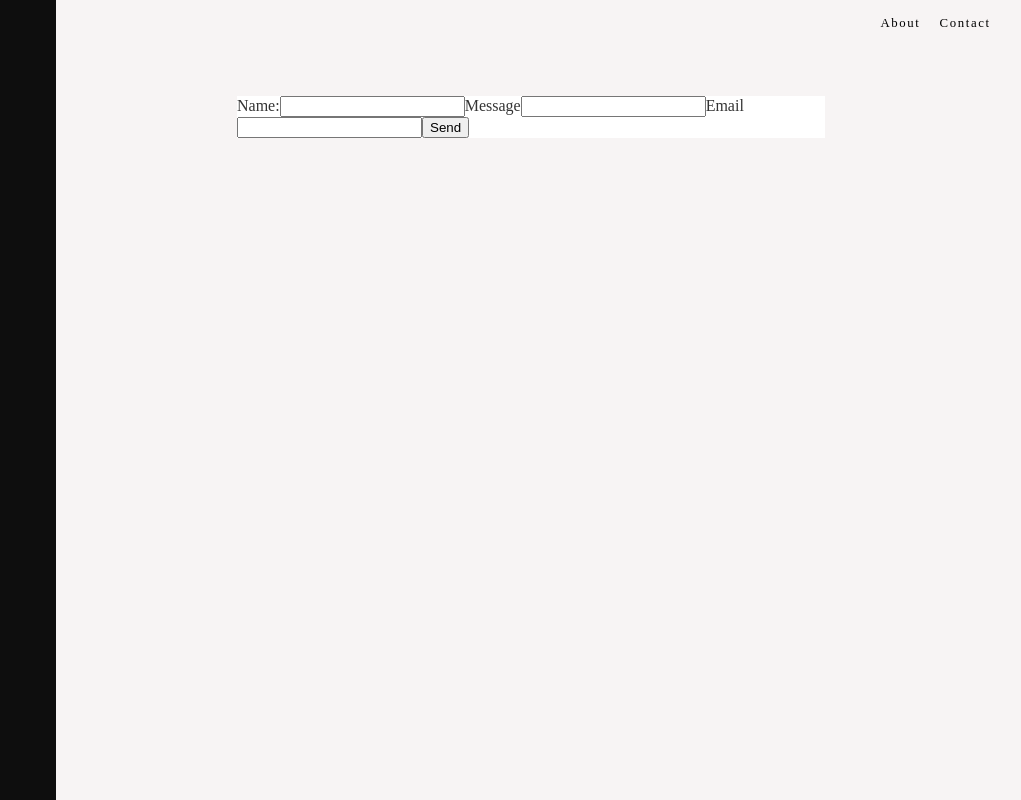
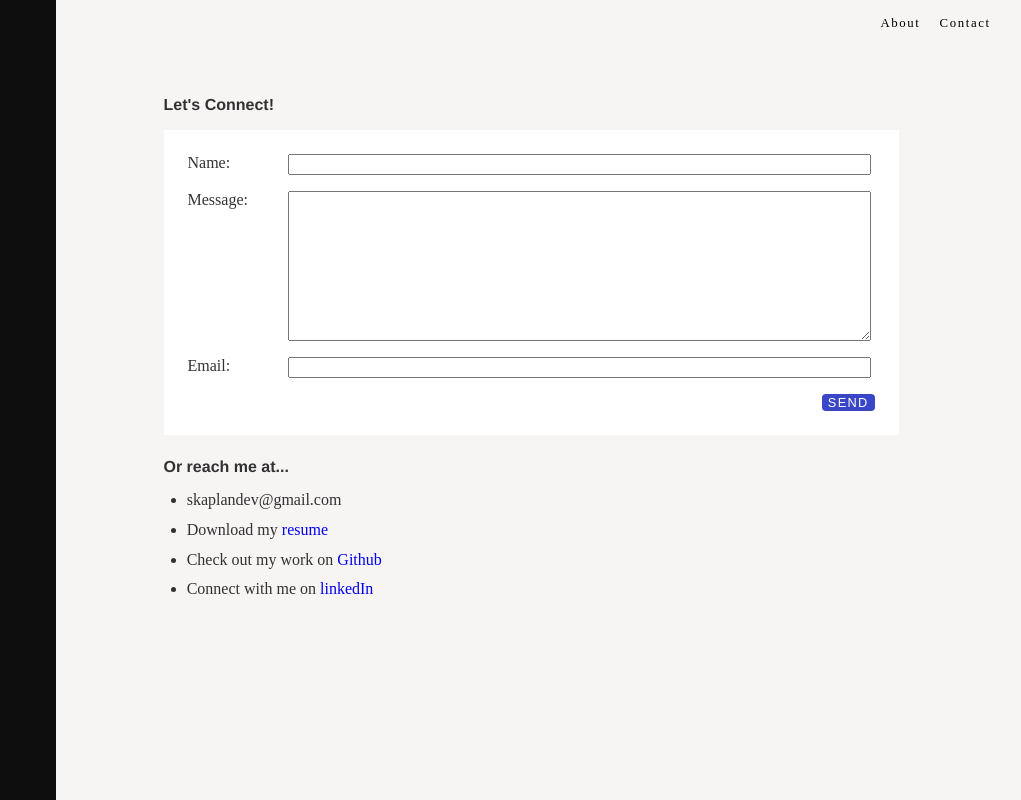
Before and after one commit to SKaplan01/portfolio, a Gatsby site: page /contact in a window 1280 px wide. Shown: the full height of the page, 259-1280 px from the left. Built offline with nearby package versions, Linux system fonts and the light colour scheme; Gatsby itself is replaced by a stand-in of ours; what typography-theme-lincoln would draw is missing.

Commit message:
added minimum styling for contact form

```diff
--- a/src/components/atoms/ContactButtons.jsx
+++ b/src/components/atoms/ContactButtons.jsx
@@ -13,7 +13,7 @@ class ContactButtons extends Component {
       color: 'rgb(245, 243, 243)',
     }
     return (
-      <div id="contactButtons">
+      <div id="contactButtons" className={this.props.contactPage}>
         <Link to="/contact" style={linkStyle}>
           <span id="emailButton">
             <FontAwesomeIcon icon="envelope" />
--- a/src/components/atoms/contactButtons.css
+++ b/src/components/atoms/contactButtons.css
@@ -3,6 +3,7 @@
   margin-bottom: 1.5em;
   width: 100%;
 }
+
 #contactButtons span {
   padding: 5px;
   padding-left: 8px;
@@ -27,6 +28,10 @@
   background-image: none;
 }
 
+#contactButtons.contactPage {
+  display: none;
+}
+
 @media (max-width: 1000px) {
   #contactButtons span {
     font-size: 0.89em;
@@ -35,6 +40,9 @@
 }
 
 @media (max-width: 777px) {
+  #contactButtons.contactPage {
+    display: block;
+  }
   #contactButtons span {
     font-size: 1em;
     margin: 10px;
--- a/src/components/molecules/ContactForm.css
+++ b/src/components/molecules/ContactForm.css
@@ -1,9 +1,62 @@
 #formContainer {
-  width: 60%;
+  width: 75%;
   margin: 0 auto;
   margin-top: 6em;
 }
 
 form {
+  /* background-color: rgba(26, 26, 26, 0.756); */
   background-color: white;
+  padding: 1.5em;
+  /* color: rgb(206, 206, 206); */
 }
+
+.formRow {
+  margin-bottom: 1em;
+}
+
+.formRow,
+#submitRow {
+  display: flex;
+  flex-direction: row;
+}
+
+#formContainer h4 {
+  margin-bottom: 1em;
+}
+
+.formRow label {
+  display: inline-block;
+  min-width: 100px;
+}
+
+.formRow input,
+.formRow textarea {
+  display: inline-block;
+  width: 85%;
+}
+
+.formRow textarea {
+  height: 150px;
+}
+
+#submitRow {
+  justify-content: flex-end;
+  width: 100%;
+}
+
+#submitRow input {
+  background-color: #3846c7;
+  color: white;
+  border: none;
+  border-radius: 4px;
+  letter-spacing: 0.1em;
+  text-transform: uppercase;
+  font-size: 0.8em;
+}
+
+#buttonsBottom {
+  text-align: center;
+  margin-top: 3em;
+  margin-bottom: 3em;
+}
--- a/src/components/molecules/contactForm.jsx
+++ b/src/components/molecules/contactForm.jsx
@@ -1,13 +1,15 @@
 import React, { Component } from 'react'
-import {
-  Button,
-  Form,
-  FormGroup,
-  Label,
-  Input,
-  Col,
-  ButtonGroup,
-} from 'reactstrap'
+import sarahKaplanResume from '../../assets/sarahKaplanResume.pdf'
+import ContactButtons from '../atoms/ContactButtons'
+// import {
+//   Button,
+//   Form,
+//   FormGroup,
+//   Label,
+//   Input,
+//   Col,
+//   ButtonGroup,
+// } from 'reactstrap'
 import './contactForm.css'
 
 class ContactForm extends Component {
@@ -36,70 +38,52 @@ class ContactForm extends Component {
   render() {
     return (
       <div id="formContainer">
+        <h4>Let's Connect!</h4>
         <form action="https://formspree.io/skaplandev@gmail.com" method="POST">
-          <label htmlFor="name">Name:</label>
-          <input type="text" name="name" />
-          <label htmlFor="message">Message</label>
-          <input type="text" name="message" />
-          <label htmlFor="email">Email</label>
-          <input type="email" name="_replyto" />
-          <input type="submit" value="Send" />
+          <div className="formRow">
+            <label htmlFor="name">Name:</label>
+            <input type="text" name="name" />
+          </div>
+          <div className="formRow">
+            <label htmlFor="message">Message:</label>
+            <textarea type="textarea" name="message" />
+          </div>
+          <div className="formRow">
+            <label htmlFor="email">Email:</label>
+            <input type="email" name="_replyto" />
+          </div>
+          <div id="submitRow">
+            <input type="submit" value="Send" />
+          </div>
+          <div>{this.state.error ? `${this.state.error}` : null}</div>
         </form>
-        {/* <Form onSubmit={this.handleSubmit}>
-          <FormGroup className="formGroup" row>
-            <Label className="label" htmlFor="email">
-              Email
-            </Label>
-            <Col sm={6}>
-              <Input
-                className="input"
-                type="email"
-                name="_replyto"
-                id="email"
-                value={this.state.email}
-                onChange={this.handleChange}
-              />
-            </Col>
-          </FormGroup>
-
-          <FormGroup className="formGroup" row>
-            <Label className="label" htmlFor="name">
-              Name:
-            </Label>
-            <Col sm={6}>
-              <Input
-                className="input"
-                type="text"
-                name="name"
-                id="name"
-                value={this.state.firstName}
-                onChange={this.handleChange}
-              />
-            </Col>
-          </FormGroup>
-
-          <FormGroup className="formGroup" row>
-            <Label className="label" htmlFor="message">
-              Message
-            </Label>
-            <Col sm={6}>
-              <Input
-                className="input"
-                type="text"
-                name="message"
-                id="message"
-                value={this.state.message}
-                onChange={this.handleChange}
-              />
-            </Col>
-          </FormGroup>
-          <FormGroup check row>
-            <Col sm={{ size: 10, offset: 2 }}>
-              <Button>Submit</Button>
-            </Col>
-          </FormGroup>
-        </Form>
-        <div>{this.state.error ? `${this.state.error}` : null}</div> */}
+        <div id="contactOptions">
+          <h4>Or reach me at...</h4>
+          <ul>
+            <li>skaplandev@gmail.com</li>
+            <li>
+              Download my{' '}
+              <a href={sarahKaplanResume} target="_blank">
+                resume
+              </a>
+            </li>
+            <li>
+              Check out my work on{' '}
+              <a href="https://github.com/skaplan01/" target="_blank">
+                Github
+              </a>
+            </li>
+            <li>
+              Connect with me on{' '}
+              <a href="https://www.linkedin.com/in/sarah-kaplan-dev/">
+                linkedIn
+              </a>
+            </li>
+          </ul>
+        </div>
+        <div id="buttonsBottom">
+          <ContactButtons contactPage="contactPage" />
+        </div>
       </div>
     )
   }
```
